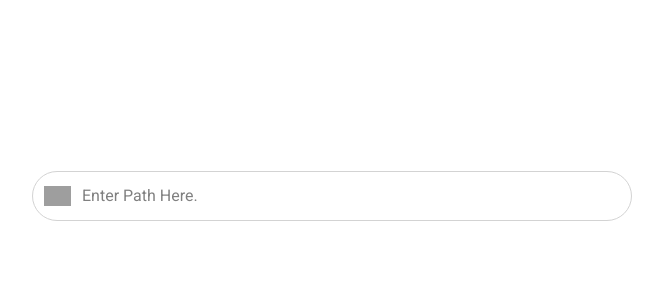
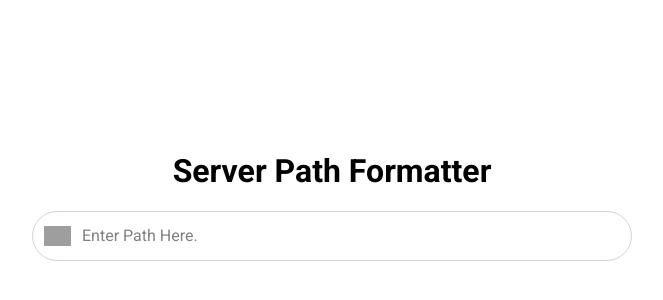
Before and after one commit to erodrigueztoimil/formatter, a React (Create React App) app: page / in a window 1280 px wide. Shown: the part 204-504 px from the top of the page, without its empty margins (308-971 px from the left). Built offline with nearby package versions, Linux system fonts and the light colour scheme; grey boxes are pictures that could not be loaded.

Commit message:
added title

```diff
--- a/src/App.js
+++ b/src/App.js
@@ -6,6 +6,7 @@ import SearchBar from "./Components/SearchBar";
 function App() {
   return (
     <div className="App">
+      <h1>Server Path Formatter</h1>
       <SearchBar />
     </div>
   );
```
Also changed, not shown: 1 other file (tests, documents, lock files or other folders).
